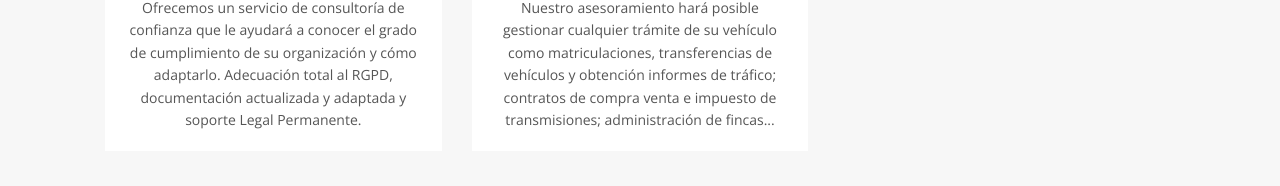
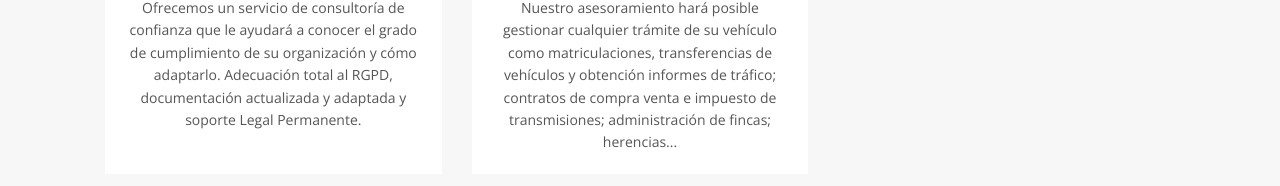
Before and after one commit to MpCity/MpCity.github.io, a Jekyll site: the page built from index.html, in a window 1280 px wide and 900 px high, scrolled down 1770 px, cut to the strip 0-489 px from the top of the window. Shown: the part 262-448 px from the top of the strip. Built offline with Jekyll 4.4.1, drawn with Linux system fonts in a browser that asks for light colours.

Commit message:
Update treatments.yml

```diff
--- a/_data/treatments.yml
+++ b/_data/treatments.yml
@@ -16,4 +16,4 @@
 
 - icon: icon-globe
   title: Otros Servicios
-  description: Nuestro asesoramiento hará posible gestionar cualquier trámite de su vehículo como matriculaciones, transferencias de vehículos y obtención informes de tráfico; contratos de compra venta e impuesto de transmisiones; administración de fincas...
+  description: Nuestro asesoramiento hará posible gestionar cualquier trámite de su vehículo como matriculaciones, transferencias de vehículos y obtención informes de tráfico; contratos de compra venta e impuesto de transmisiones; administración de fincas; herencias...
```
